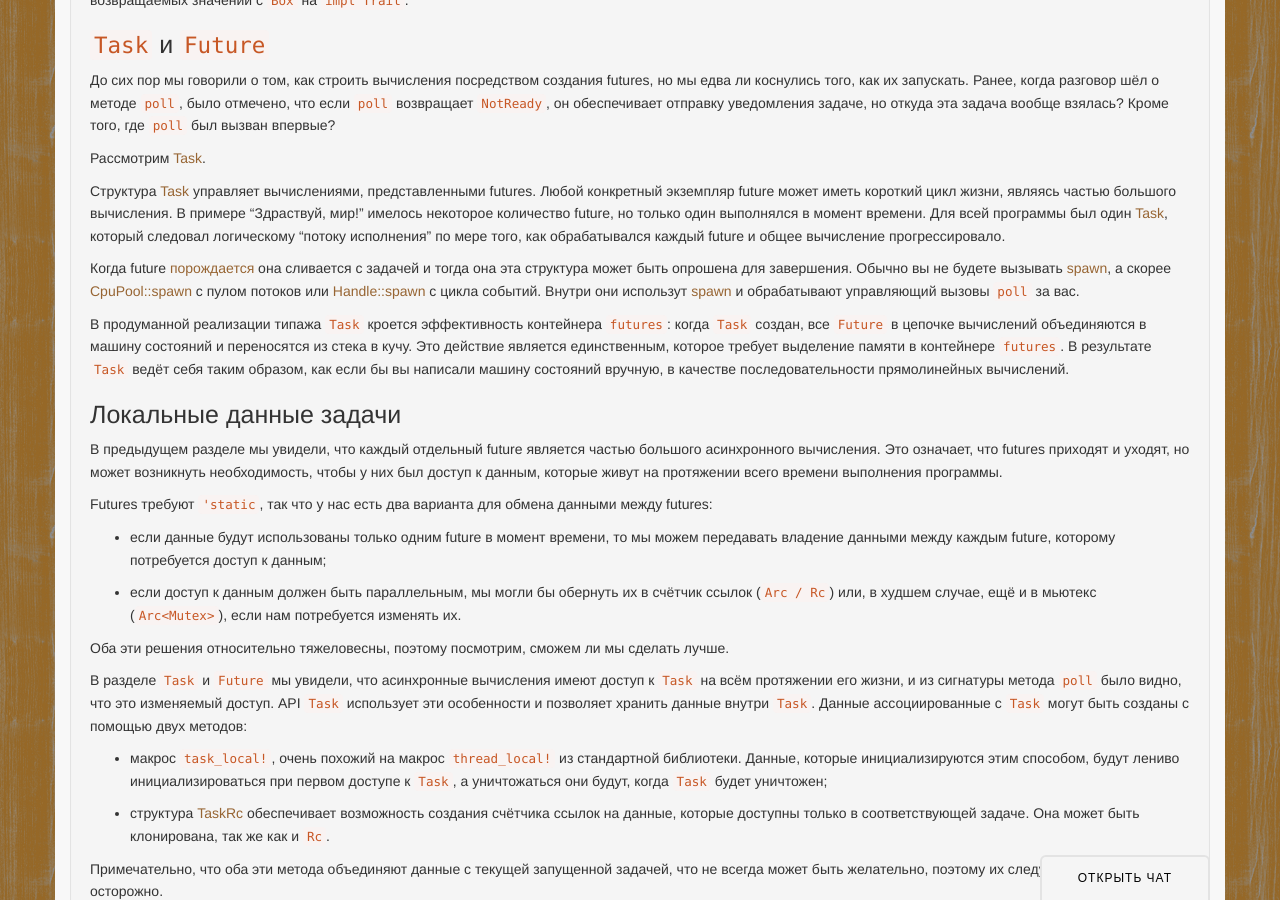
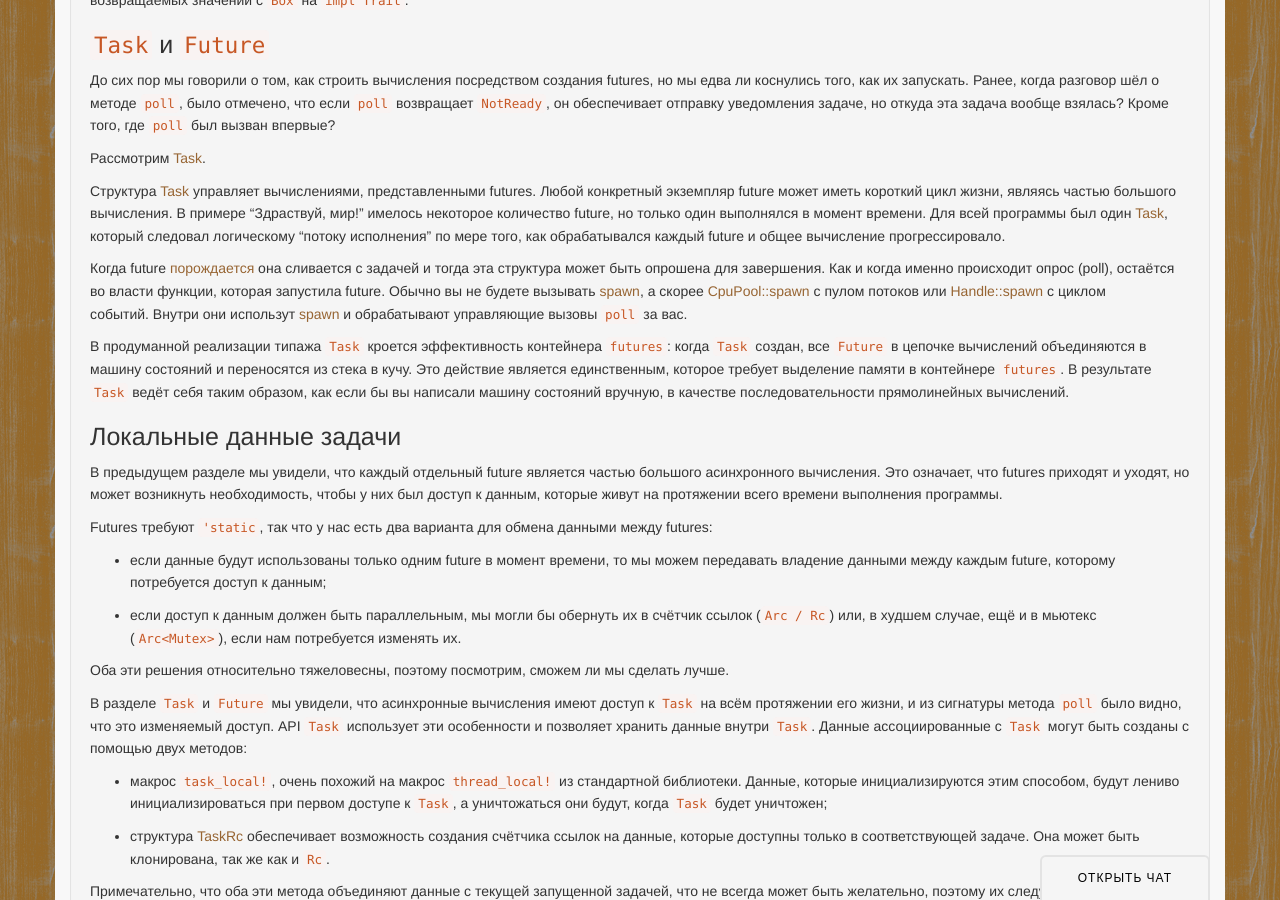
Before and after one commit to rust-lang-ru/rustycrate.ru, a Jekyll site: the page built from _posts/2016-08-16-futures-tutorial.md, in a window 1280 px wide and 900 px high, scrolled down 12519 px. Built offline with Jekyll 4.4.1, drawn with Linux system fonts in a browser that asks for light colours; nearby versions of some CDN libraries; Markdown is read by kramdown in place of the engine named in the settings; comment, search, counter and statistics services are not loaded; some of the changed text lies outside the part shown.

Commit message:
Правим статью в соответствии с замечаниями.

```diff
--- a/_posts/2016-08-16-futures-tutorial.md
+++ b/_posts/2016-08-16-futures-tutorial.md
@@ -893,13 +893,14 @@ fn add_10<F>(f: F) -> impl Future<Item = i32, Error = F::Error>
 
 Когда future
 [порождается](https://tokio-rs.github.io/tokio-core/tokio_core/reactor/struct.Handle.html#method.spawn) она сливается с
-задачей и тогда она эта структура может быть опрошена для завершения. Обычно вы не будете вызывать
+задачей и тогда эта структура может быть опрошена для завершения. Как и когда именно происходит опрос (poll),
+остаётся во власти функции, которая запустила future. Обычно вы не будете вызывать
 [spawn](https://tokio-rs.github.io/tokio-core/tokio_core/reactor/struct.Handle.html#method.spawn), а скорее
 [СpuPool::spawn](http://alexcrichton.com/futures-rs/futures_cpupool/struct.CpuPool.html#method.spawn) с пулом потоков
-или [Handle::spawn](https://tokio-rs.github.io/tokio-core/tokio_core/reactor/struct.Handle.html#method.spawn) с цикла
+или [Handle::spawn](https://tokio-rs.github.io/tokio-core/tokio_core/reactor/struct.Handle.html#method.spawn) с циклом
 событий. Внутри они использут
 [spawn](https://tokio-rs.github.io/tokio-core/tokio_core/reactor/struct.Handle.html#method.spawn) и обрабатывают
-управляющий вызовы `poll` за вас.
+управляющие вызовы `poll` за вас.
 
 
 В продуманной реализации типажа `Task` кроется эффективность контейнера `futures`: когда `Task` создан, все `Future`
```
Also changed, not shown: other parts of _posts/2016-08-16-futures-tutorial.md (+2 -2 lines).
